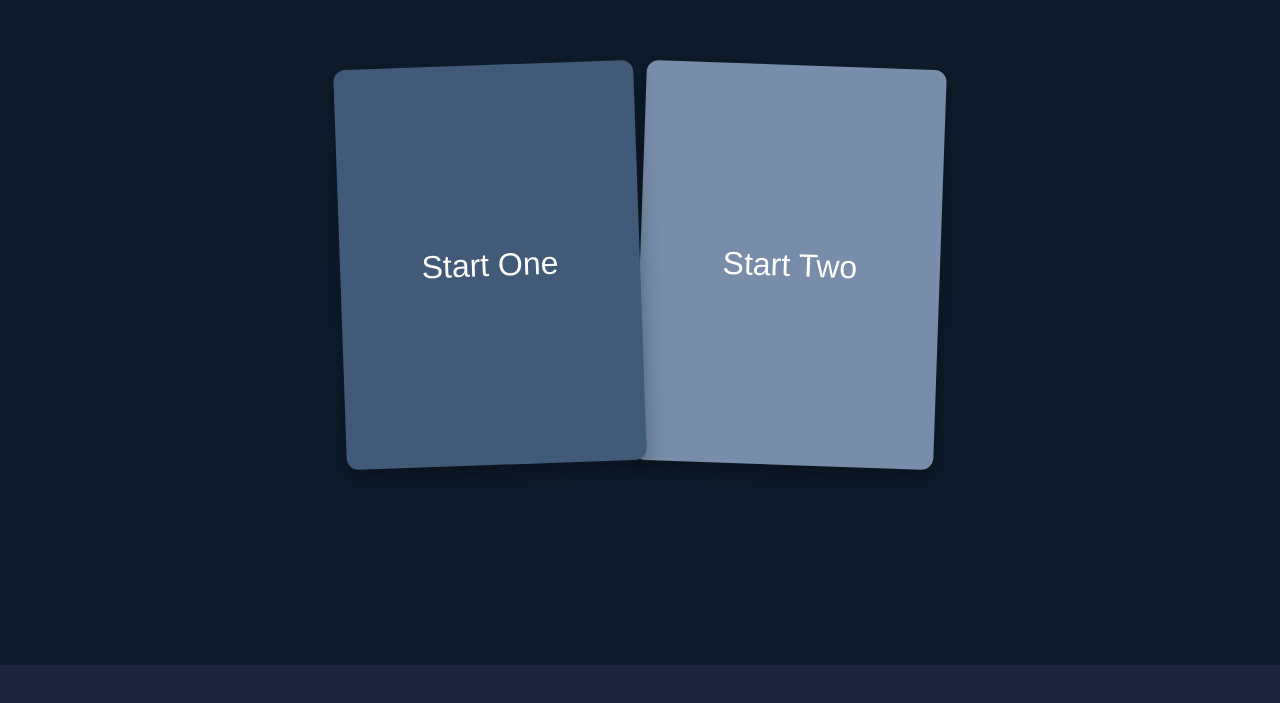
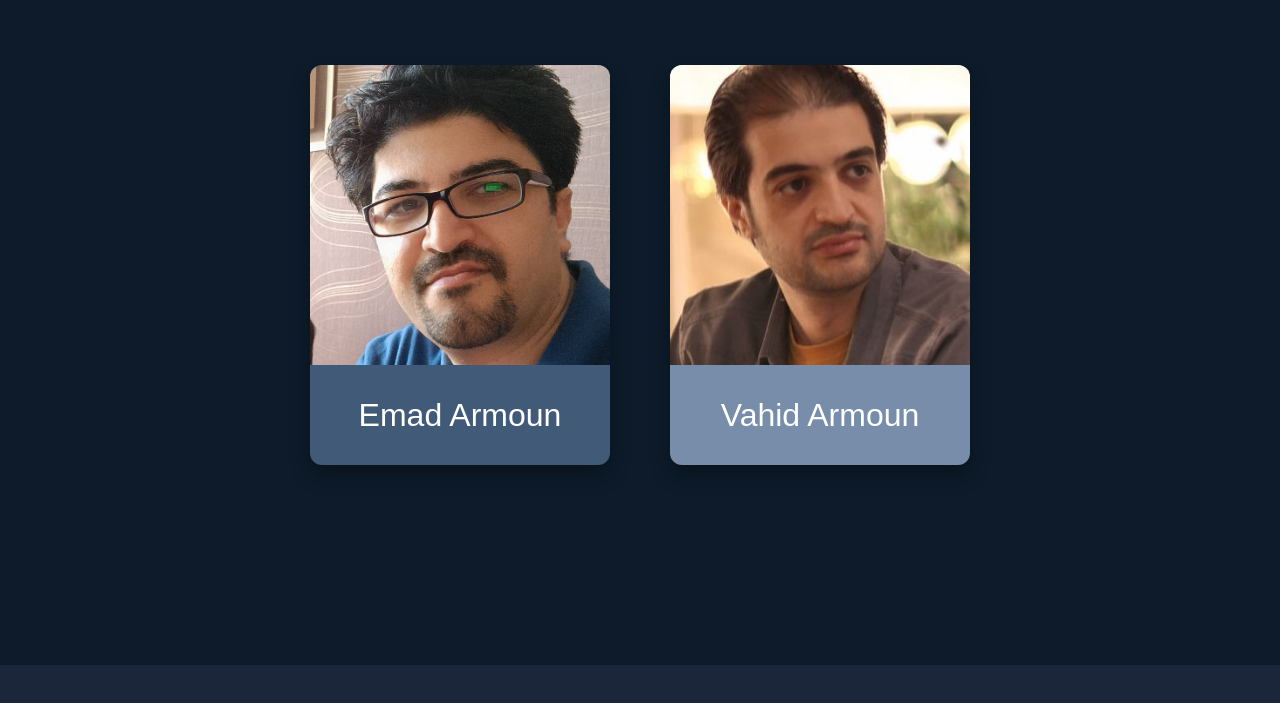
Before and after one commit to emartx/armoun_com, a plain HTML site: page src/index.html in a window 1280 px wide. Shown: the part 135-838 px from the top of the page. Drawn offline with Linux system fonts and the light colour scheme.

Commit message:
add image and title

```diff
--- a/src/index.html
+++ b/src/index.html
@@ -38,27 +38,49 @@
       border-radius: 12px;
       transition: transform 0.6s ease, box-shadow 0.3s ease;
       cursor: pointer;
+      display: flex;
+      flex-direction: column;
+      align-items: center;
+      justify-content: space-between;
+    }
+
+    .intro-card img {
+      width: 100%;
+      height: 300px;
+      object-fit: cover;
+      border-radius: 12px 12px 0 0;
+    }
+
+    .intro-card .title {
+      padding: 10px;
+      width: 100%;
+      text-align: center;
+      border-radius: 0 0 12px 12px;
+      height: 100%;
+      display: flex;
+      justify-content: center;
+      align-items: center;
     }
 
     .intro-card:nth-child(1) {
       z-index: 2;
-      transform: rotate(-5deg) translateX(-30px);
+      transform: rotate(-6deg) translateX(-30px);
       background-color: #415a77;
     }
 
     .intro-card:nth-child(2) {
       z-index: 1;
-      transform: rotate(5deg) translateX(30px);
+      transform: rotate(6deg) translateX(30px);
       background-color: #778da9;
     }
 
     .intro:hover .intro-card:nth-child(1) {
-      transform: translateX(-150px) rotate(-2deg);
+      transform: translateX(-180px) rotate(0deg);
       box-shadow: 0 10px 20px rgba(0,0,0,0.3);
     }
 
     .intro:hover .intro-card:nth-child(2) {
-      transform: translateX(150px) rotate(2deg);
+      transform: translateX(180px) rotate(0deg);
       box-shadow: 0 10px 20px rgba(0,0,0,0.3);
     }
 
@@ -94,8 +116,14 @@
 
 <!-- 🔵 Intro Section -->
 <section class="intro">
-  <div class="intro-card" onclick="scrollToCard('card1')">Start One</div>
-  <div class="intro-card" onclick="scrollToCard('card3')">Start Two</div>
+  <div class="intro-card" onclick="scrollToCard('card1')">
+    <img src="images/emad.jpg" alt="Emad Armoun">
+    <div class="title">Emad Armoun</div>
+  </div>
+  <div class="intro-card" onclick="scrollToCard('card3')">
+    <img src="images/vahid.jpg" alt="Vahid Armoun">
+    <div class="title">Vahid Armoun</div>
+  </div>
 </section>
 
 <!-- 🔵 Main Cards -->
```
Also changed, not shown: src/images/emad.jpg (added), src/images/vahid.jpg (added).
